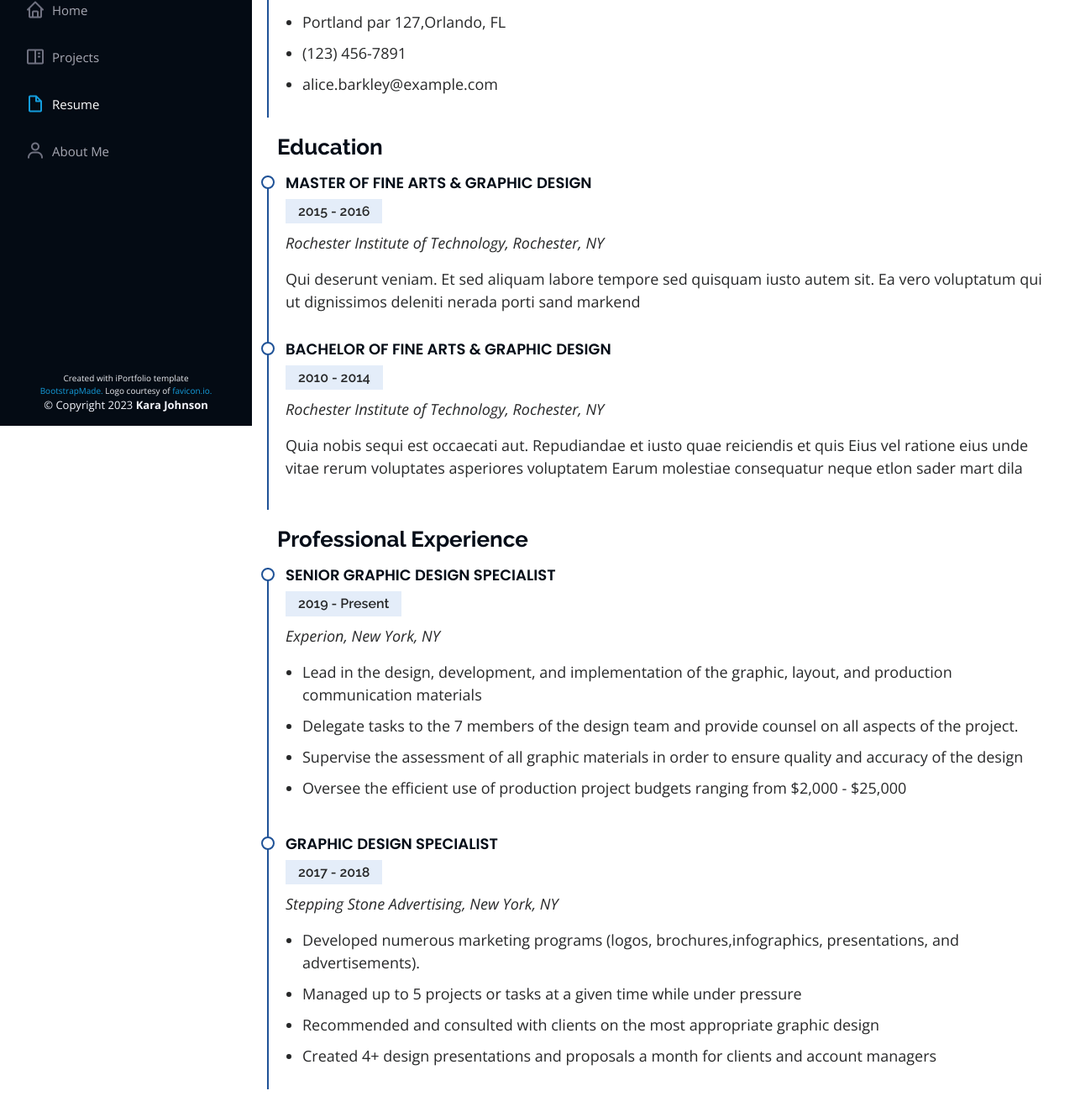
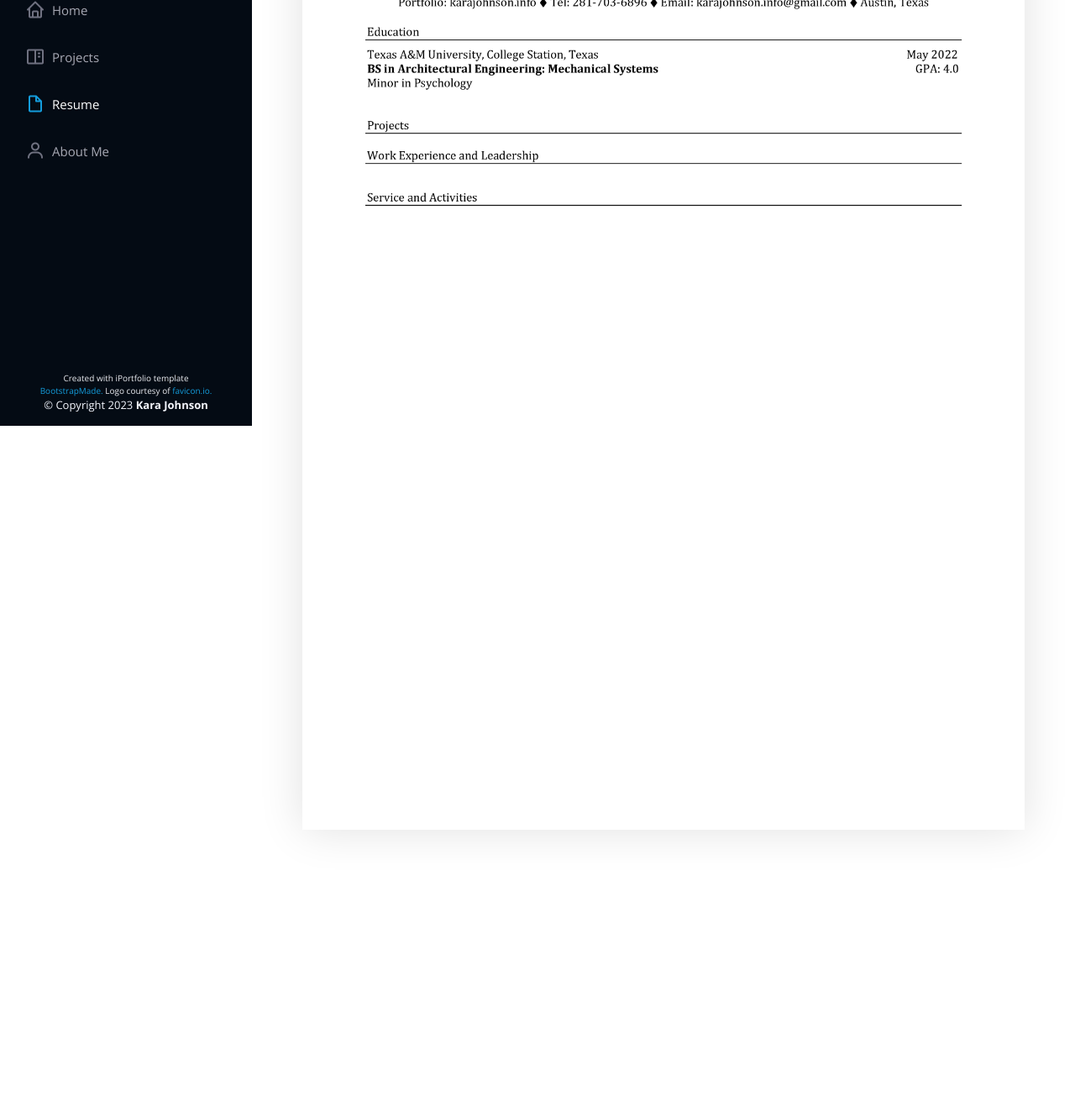
Before and after one commit to kjohnsoninfo/kjohnsoninfo.github.io, a plain HTML site: page resume.html in a window 1280 px wide. Shown: the part 293-1623 px from the top of the page at 84% size. After the commit the page ends 1341 px from the top, so only its background shows below. Drawn offline with nearby package versions, Linux system fonts and the light colour scheme.

Commit message:
blank resume

```diff
--- a/assets/css/style.css
+++ b/assets/css/style.css
@@ -883,14 +883,14 @@ section {
 # Contact
 --------------------------------------------------------------*/
 .contact {
-  padding-bottom: 130px;
+  padding-bottom: 30px;
 }
 
 .contact .info {
   padding: 30px;
   background: #fff;
   width: 100%;
-  box-shadow: 0 0 24px 0 rgba(0, 0, 0, 0.12);
+  box-shadow: 0 0 50px 0 rgba(0, 0, 0, 0.12);
 }
 
 .contact .info i {
--- a/resume.html
+++ b/resume.html
@@ -74,60 +74,21 @@
 
   <main id="main">
 
-    <section class="inner-page">
+    <section class="inner-page" style="padding: 30px 30px;">
       <div class="container resume">
           <div class="section-title" style="padding: 0;">
             <h2>Resume</h2>
           </div>
 
           <div class="row">
-              <h3 class="resume-title">Summary</h3>
-              <div class="resume-item pb-0">
-                <h4>Alex Smith</h4>
-                <p><em>Innovative and deadline-driven Graphic Designer with 3+ years of experience designing and developing user-centered digital/print marketing material from initial concept to final, polished deliverable.</em></p>
-                <ul>
-                  <li>Portland par 127,Orlando, FL</li>
-                  <li>(123) 456-7891</li>
-                  <li>alice.barkley@example.com</li>
-                </ul>
-              </div>
-
-              <h3 class="resume-title">Education</h3>
-              <div class="resume-item">
-                <h4>Master of Fine Arts &amp; Graphic Design</h4>
-                <h5>2015 - 2016</h5>
-                <p><em>Rochester Institute of Technology, Rochester, NY</em></p>
-                <p>Qui deserunt veniam. Et sed aliquam labore tempore sed quisquam iusto autem sit. Ea vero voluptatum qui ut dignissimos deleniti nerada porti sand markend</p>
-              </div>
-              <div class="resume-item">
-                <h4>Bachelor of Fine Arts &amp; Graphic Design</h4>
-                <h5>2010 - 2014</h5>
-                <p><em>Rochester Institute of Technology, Rochester, NY</em></p>
-                <p>Quia nobis sequi est occaecati aut. Repudiandae et iusto quae reiciendis et quis Eius vel ratione eius unde vitae rerum voluptates asperiores voluptatem Earum molestiae consequatur neque etlon sader mart dila</p>
-              </div>
-              <h3 class="resume-title">Professional Experience</h3>
-              <div class="resume-item">
-                <h4>Senior graphic design specialist</h4>
-                <h5>2019 - Present</h5>
-                <p><em>Experion, New York, NY </em></p>
-                <ul>
-                  <li>Lead in the design, development, and implementation of the graphic, layout, and production communication materials</li>
-                  <li>Delegate tasks to the 7 members of the design team and provide counsel on all aspects of the project. </li>
-                  <li>Supervise the assessment of all graphic materials in order to ensure quality and accuracy of the design</li>
-                  <li>Oversee the efficient use of production project budgets ranging from $2,000 - $25,000</li>
-                </ul>
-              </div>
-              <div class="resume-item">
-                <h4>Graphic design specialist</h4>
-                <h5>2017 - 2018</h5>
-                <p><em>Stepping Stone Advertising, New York, NY</em></p>
-                <ul>
-                  <li>Developed numerous marketing programs (logos, brochures,infographics, presentations, and advertisements).</li>
-                  <li>Managed up to 5 projects or tasks at a given time while under pressure</li>
-                  <li>Recommended and consulted with clients on the most appropriate graphic design</li>
-                  <li>Created 4+ design presentations and proposals a month for clients and account managers</li>
-                </ul>
-              </div>
+            <div class="contact">
+              <form class="php-email-form text-center">
+                <button type="submit" formaction="">Download PDF</button>
+              </form>
+            </div>
+            <div class="d-flex justify-content-center contact">
+              <img class="info" src="assets/img/blankresume.jpg" width="100%" height="100%" alt="">
+            </div>
           </div>
       </div>
     </section>
```
Also changed, not shown: index.html (+0 -2 lines), assets/img/blankresume.jpg (added).
